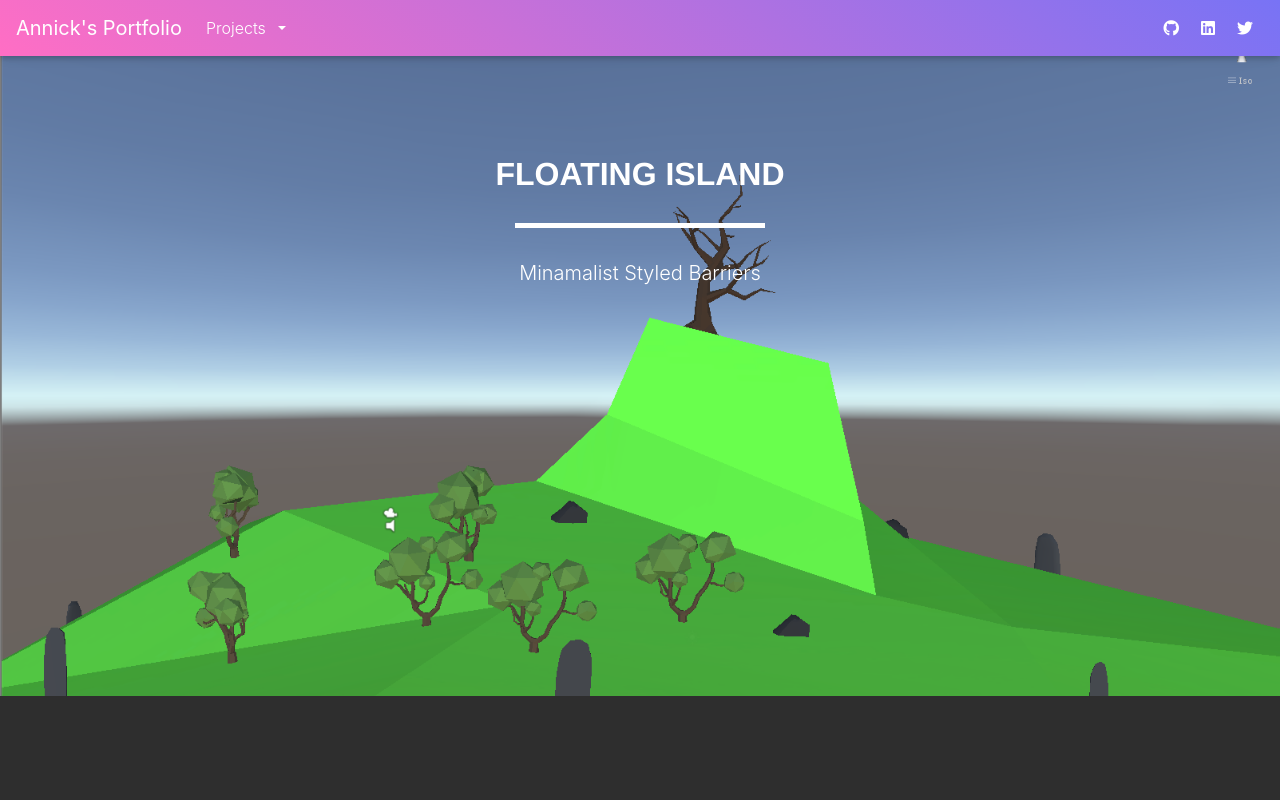
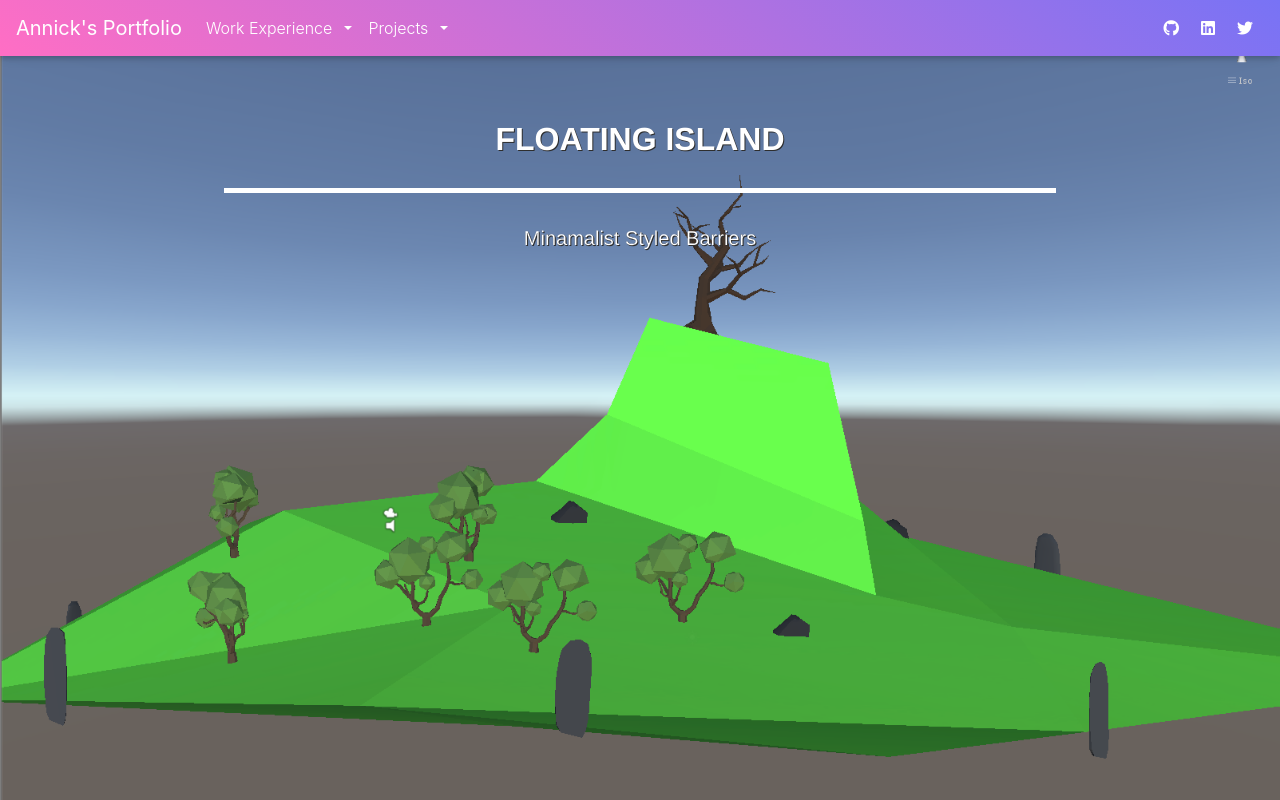
Before and after one commit to AnnickS/My-Portforlio, a React (Create React App) app: page /FloatingIsland in a window 1280 px wide. Shown: the top 800 px of the page. Built offline with nearby package versions, Linux system fonts and the light colour scheme.

Commit message:
Added work experience.

```diff
--- a/src/App.js
+++ b/src/App.js
@@ -5,6 +5,7 @@ import mainPage from "./mainPage";
 import itemsisitems from "./itemsisitems";
 import floatingisland from "./floatingisland";
 import insurancevalidator from "./insurancevalidator";
+import redemptionsguild from "./redemptionsguild";
 import ScrollToTop from "./ScrollToTop";
 import "./App.css";
 
@@ -19,6 +20,7 @@ function App() {
             <Route exact path="/ItemsIsItems" component={itemsisitems} />
             <Route exact path="/FloatingIsland" component={floatingisland} />
             <Route exact path="/InsuranceValidator" component={insurancevalidator} />
+            <Route exact path="/RedemptionsGuild" component={redemptionsguild} />
             <Redirect from="*" to="/"/>
         </Switch>
       </React.Fragment>
--- a/src/NavBar.js
+++ b/src/NavBar.js
@@ -20,6 +20,16 @@ class NavBar extends Component {
                     <MDBNavbarToggler onClick={this.toggleCollapse} />
                     <MDBCollapse id="navbarCollapse3" isOpen={this.state.isOpen} navbar>
                     <MDBNavbarNav left>
+                    <MDBNavItem>
+                        <MDBDropdown>
+                            <MDBDropdownToggle nav caret>
+                                <span className="mr-2">Work Experience</span>
+                            </MDBDropdownToggle>
+                            <MDBDropdownMenu>
+                                <MDBDropdownItem href="/RedemptionsGuild">Redemption's Guild</MDBDropdownItem>
+                            </MDBDropdownMenu>
+                        </MDBDropdown>
+                    </MDBNavItem>
                     <MDBNavItem>
                         <MDBDropdown>
                             <MDBDropdownToggle nav caret>
--- a/src/emailForum.js
+++ b/src/emailForum.js
@@ -93,7 +93,7 @@ export default class emailForum extends Component {
         <div class="col-md-3 text-center">
             <ul class="list-unstyled mb-0">
                 <li><i class="fas fa-map-marker-alt fa-2x"></i>
-                    <p>Snohomish, WA 98296, USA</p>
+                    <p>Tampa, FL 33647, USA</p>
                 </li>
                 <li><i class="fas fa-phone mt-4 fa-2x"></i>
                     <p>+1425-892-3288</p>
--- a/src/floatingisland.js
+++ b/src/floatingisland.js
@@ -26,7 +26,7 @@ class floatingisland extends React.Component {
               <div class="row">
                 <div class="col-lg-12 text-center">
                   <h2>About</h2>
-                  <line />
+                  <hr class="line-light"/>
                 </div>
               </div>
                 <p>The Floating Island was created as a project for my Animation
--- a/src/mainPage.css
+++ b/src/mainPage.css
@@ -6,25 +6,34 @@ header {
   color: #fff;
   background: #2e2e2e;
 
-  position: fixed;
+  text-shadow: 1px 1px #2e2e2e;
   width: 100%;
   z-index: 1;
-  height: 88%;
+  height: 100%;
   overflow: hidden;
   left: 0;
 }
 
+@media only screen and (min-height: 650px){
+  header {
+    position: fixed;
+  }
+  .content-wrapper {
+    position: absolute;
+  }
+}
+
 .content-wrapper {
   background-color: #f8f8f8;
-  top: 87%;
-  min-height: 12%;
-  position: absolute;
+  top: 100%;
+  min-height: 0%;
   z-index: 2;
   width: 100%;
+  scroll-behavior: smooth;
 }
 /* HERE ENDS THE MAGIC */
 header .container {
-  padding-top: 150px;
+  padding-top: 115px;
   padding-bottom: 50px;
 }
 
@@ -42,9 +51,20 @@ header .intro-text .name {
   font-weight: 700;
 }
 
+header .intro-text .tagline {
+  font-size: 1.25em;
+  font-weight: 300;
+}
+
 header .intro-text .skills {
   font-size: 1.25em;
+  font-family: "Helvetica";
   font-weight: 300;
+  -webkit-text-stroke: 0.15px #2e2e2e;
+  width: max-content;
+  padding-left: 10px;
+  padding-right: 10px;
+  margin: auto;
 }
 
 section {
@@ -61,7 +81,7 @@ hr.line-light,
 hr.line-primary {
   margin: 25px auto 30px;
   padding: 0;
-  max-width: 250px;
+  width: 75%;
   border: 0;
   border-top: solid 5px;
   text-align: center;
--- a/src/mainPage.js
+++ b/src/mainPage.js
@@ -4,10 +4,12 @@ import { MDBMask, MDBView } from "mdbreact";
 import "./mainPage.css";
 import EmailForum from "./emailForum";
 
-import logo from "./photos/logo.jpg";
+import logo from "./photos/CroppedProfileImage.jpg";
 import items from "./photos/ItemsIsItems.jpg";
 import island from "./photos/FloatingIslands.png";
 import insurance from "./photos/InsuranceValidator.png";
+import guild from "./photos/RedemptionsGuildIcon.png";
+import resume from "./documents/AnnickStefaninResume.pdf";
 
 class mainPage extends React.Component {
   render() {
@@ -21,7 +23,8 @@ class mainPage extends React.Component {
                   <span class="name">Annick Stefanin</span>
                   <hr class="line-light" />
                   <img src={logo} className="App-logo" alt="logo" />
-                  <p class="skills">Software Engineer</p>
+                  <p class="tagline" >Software Engineer</p>
+                  <Link to={resume} target="_blank" download><button class="btn btn-outline-secondary btn-md m-3">Download Resume</button></Link>
                 </div>
               </div>
             </div>
@@ -29,6 +32,29 @@ class mainPage extends React.Component {
         </header>
         <div class="content-wrapper">
           <section class="primary" id="portfolio">
+          <div class="container">
+              <div class="row">
+                <div class="col-lg-12 text-center">
+                    <h2>Work Experience</h2>
+                    <hr class="line-primary" />
+                </div>
+              </div>
+              <div class="row">
+                <div class="col-md-4 mx-auto">
+                <MDBView hover zoom className="image-links">
+                  <Link to="/RedemptionsGuild">
+                    <img src={guild} className="image-links" />
+                    <MDBMask className="flex-center" overlay="white-light">
+                      <p className="black-text"><b>Redemption's Guild</b></p>
+                    </MDBMask>
+                    </Link>
+                  </MDBView>
+                  <p> </p>
+                </div>
+              </div>
+            </div>
+          </section>
+          <section class="success" id="portfolio">
             <div class="container">
               <div class="row">
                 <div class="col-lg-12 text-center">
@@ -72,7 +98,7 @@ class mainPage extends React.Component {
               </div>
             </div>
           </section>
-          <section class="success" id="about">
+          <section class="primary" id="about">
             <div class="container">
               <div class="row">
                 <div class="col-lg-12 text-center">
@@ -82,18 +108,20 @@ class mainPage extends React.Component {
               </div>
               <div class="row">
                 <div class="col-lg-4 col-lg-offset-2">
-                  <p>I am a software developer with a Bachelor of Science
-                    in Computer Science interested in video game and VR/AR
-                    development. I have over a year experience developing
-                    in the Unity Game Engine, and have worked with C#,
-                    React, AWS, and Java.</p>
+                  <p>I am a VR Game Developer with 2 years of professional
+                    experience and one shipped title. I graduated from Bellevue
+                    College with a Bachelor of Science in Computer Science in
+                    2020, and have three years of experience developing in the
+                    Unity Game Engine, two years in VR, and have worked with
+                    C#, Photon Engine, React, AWS, and Java.</p>
                   <p>This portfolio page is my own personal project developed
-                    with React and hosted on AWS using S3 and CloudFront. Go
-                    ahead and check out some of my other projects above!</p>
+                    with React and hosted on AWS using S3 and CloudFront.
+                    Go ahead and check out my work experience and my other
+                    projects above!</p>
                 </div>
                 <div class="col-lg-4">
-                  <p>At my last job as an assistant working at the Bellevue
-                    College XR Lab, I was able to work alongside the most
+                  <p>At my job as an assistant working at the Bellevue College
+                    XR Lab, I was able to work alongside some of the most
                     passionate individuals with the goal of spreading the use
                     of VR in education. I was responsible for constructing
                     workshops that were presented to classes from across a
@@ -115,7 +143,7 @@ class mainPage extends React.Component {
               </div>
             </div>
           </section>
-          <section class="primary" id="contact">
+          <section class="success" id="contact">
             <div class="container">
               <div class="row">
                 <div class="col-lg-12 text-center">
--- a/src/portfolio.css
+++ b/src/portfolio.css
@@ -1,48 +1,23 @@
 
 .items {
-    text-align: center;
-    color: #2e2e2e;
     background-image: url(photos/ItemsIsItems.jpg);
     background-size: cover;
-
-    position: fixed;
-    width: 100%;
-    z-index: 1;
-    height: 100%;
-    overflow: hidden;
-    top: 0;
-    left: 0;
 }
 
 .island {
-    text-align: center;
-    color: #fff;
     background-image: url(photos/FloatingIslandSide.png);
     background-size: cover;
-
-    position: fixed;
-    width: 100%;
-    z-index: 1;
-    height: 88%;
-    overflow: hidden;
-    top: 0;
-    left: 0;
 }
 
 .insurance {
-    text-align: center;
-    color: #fff;
     background-image: url(photos/InsuranceValidator.png);
     background-size: cover;
     background-blend-mode: multiply;
+}
 
-    position: fixed;
-    width: 100%;
-    z-index: 1;
-    height: 88%;
-    overflow: hidden;
-    top: 0;
-    left: 0;
+.guild {
+    background-image: url(photos/RedemptionsGuildCover.png);
+    background-size: cover;
 }
 
 line {
@@ -71,7 +46,7 @@ line {
     display: block;
     margin-left: auto;
     margin-right: auto;
-    width: 100%;
+    /*width: 100%;*/
   }
 
 .wrap {
```
